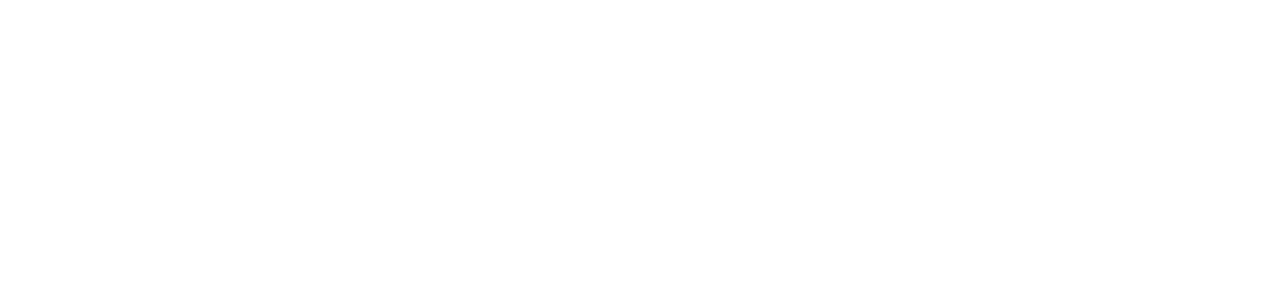
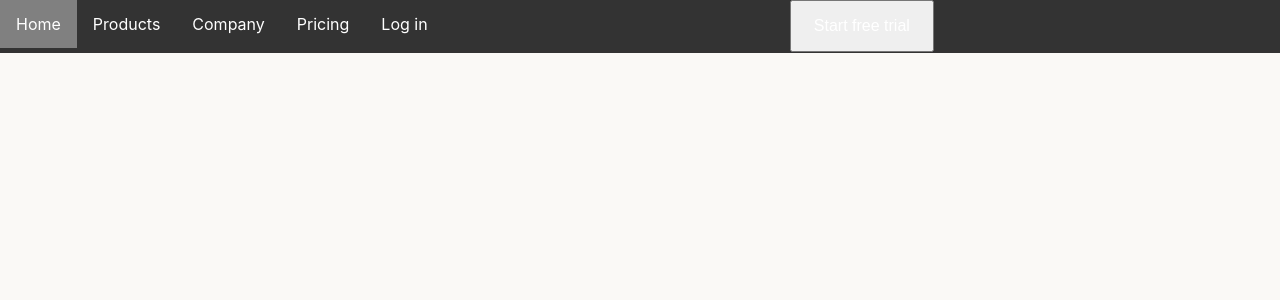
Before and after one commit to blackhatparth/DripShow-React-, a React (Create React App) app: page / in a window 1280 px wide. Shown: the top 300 px of the page. Built offline with nearby package versions, Linux system fonts and the light colour scheme.

Commit message:
modified

```diff
--- a/src/App.css
+++ b/src/App.css
@@ -36,3 +36,99 @@
     transform: rotate(360deg);
   }
 }
+
+body {
+  background:#FAF9F6;
+  margin: 0%;
+  padding: 0%;
+}
+/* logo */
+.logo img {
+  width: 145px;
+  height: 94px;
+  margin-top: auto;
+  margin-right: auto;
+  margin-left: auto;
+  margin-bottom: 0%;
+  display: flex;
+}
+
+/* navbar */
+.navbar {
+  overflow: hidden;
+  background-color: #333;
+}
+
+.navbar a {
+  float: left;
+  font-size: 16px;
+  color: white;
+  text-align: center;
+  padding: 14px 16px;
+  text-decoration: none;
+}
+
+.dropdown {
+  float: left;
+  overflow: hidden;
+}
+
+.dropdown .dropbtn {
+  font-size: 16px;
+  border: none;
+  outline: none;
+  color: white;
+  padding: 14px 16px;
+  background-color: inherit;
+  font-family: inherit;
+  margin: 0;
+}
+
+.navbar a:hover,
+.dropdown:hover .dropbtn {
+  background-color: grey;
+}
+
+.dropdown-content {
+  display: none;
+  position: absolute;
+  background-color: #f9f9f9;
+  min-width: 160px;
+  box-shadow: 0px 8px 16px 0px rgba(0, 0, 0, 0.2);
+  z-index: 1;
+}
+
+.dropdown-content a {
+  float: none;
+  color: black;
+  padding: 12px 16px;
+  text-decoration: none;
+  display: block;
+  text-align: left;
+}
+
+.dropdown-content a:hover {
+  background-color: #ddd;
+}
+
+.dropdown:hover .dropdown-content {
+  display: block;
+}
+
+/* main and aside section */
+
+.main div{
+  display: inline-block;
+}
+
+.left {
+  text-align: center;
+  font-size: xx-large;
+height: 200px;
+width: 49%;
+}
+
+.right {
+   height: 200px;
+width: 49%;
+}
--- a/src/App.js
+++ b/src/App.js
@@ -1,9 +1,11 @@
 import logo from './logo.svg';
 import './App.css';
+import Header from './components/header';
 
 function App() {
   return (
     <div className="App">
+      <Header></Header>
     </div>
   );
 }
```
Also changed, not shown: src/images/drip show.jpg (added).
